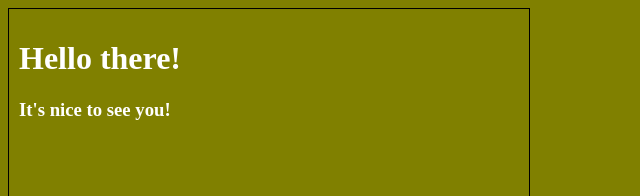
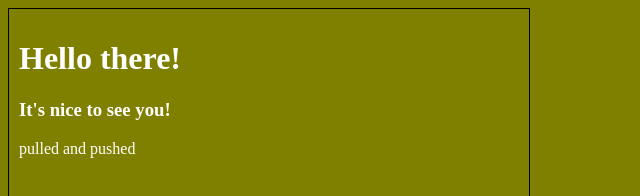
Before and after one commit to Amanigh/git, a plain HTML site: page index.html in a window 1280 px wide. Shown: the top 196 px of the page, without its empty margins (0-640 px from the left). Drawn offline with Linux system fonts and the light colour scheme.

Commit message:
paragraph added

```diff
--- a/index.html
+++ b/index.html
@@ -23,6 +23,7 @@
 <body>
   <h1>Hello there!</h1>
   <h3>It's nice to see you!</h3>
+  <p>pulled and pushed</p>
 </body>
 
 </html>
```
